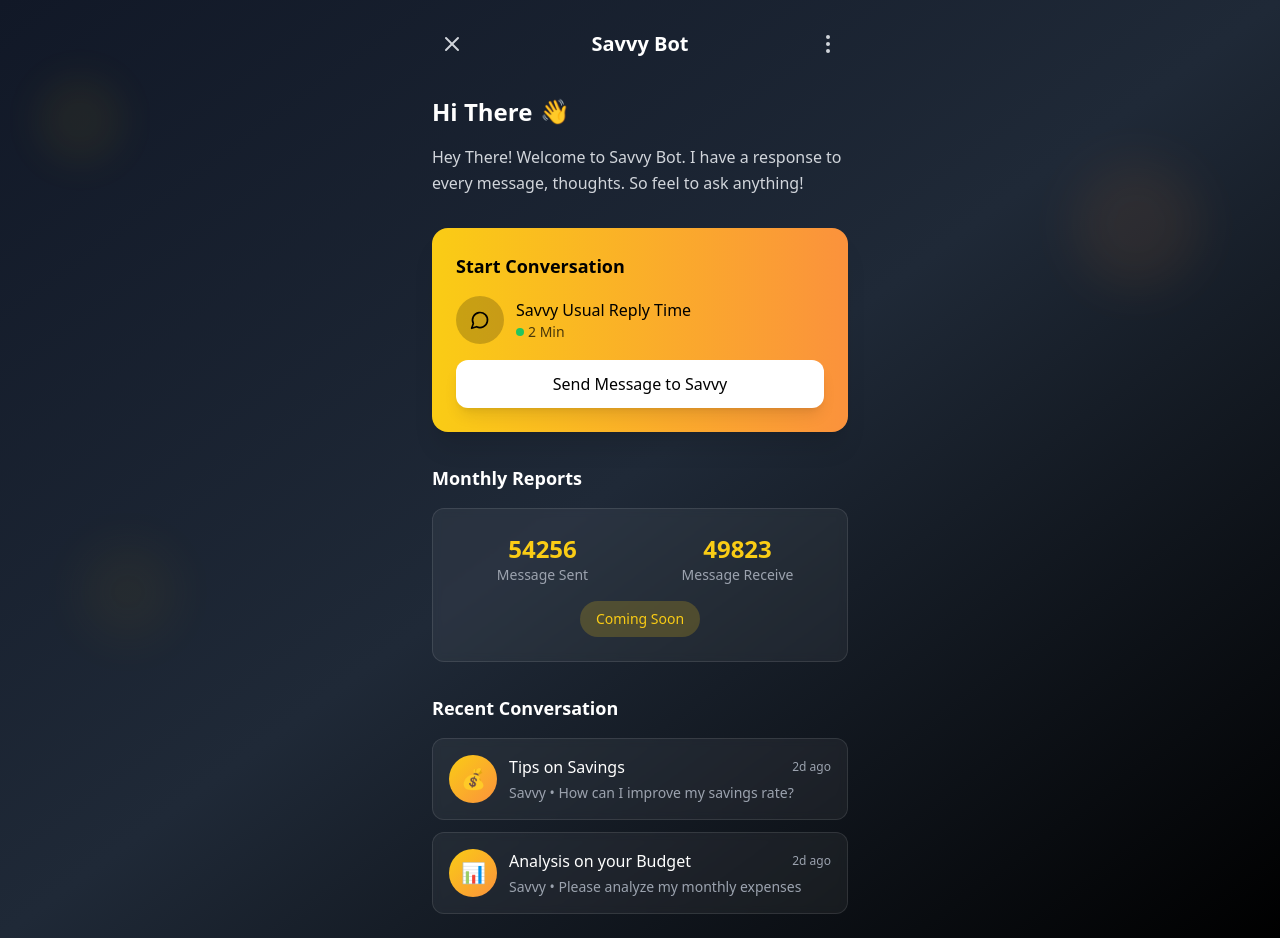
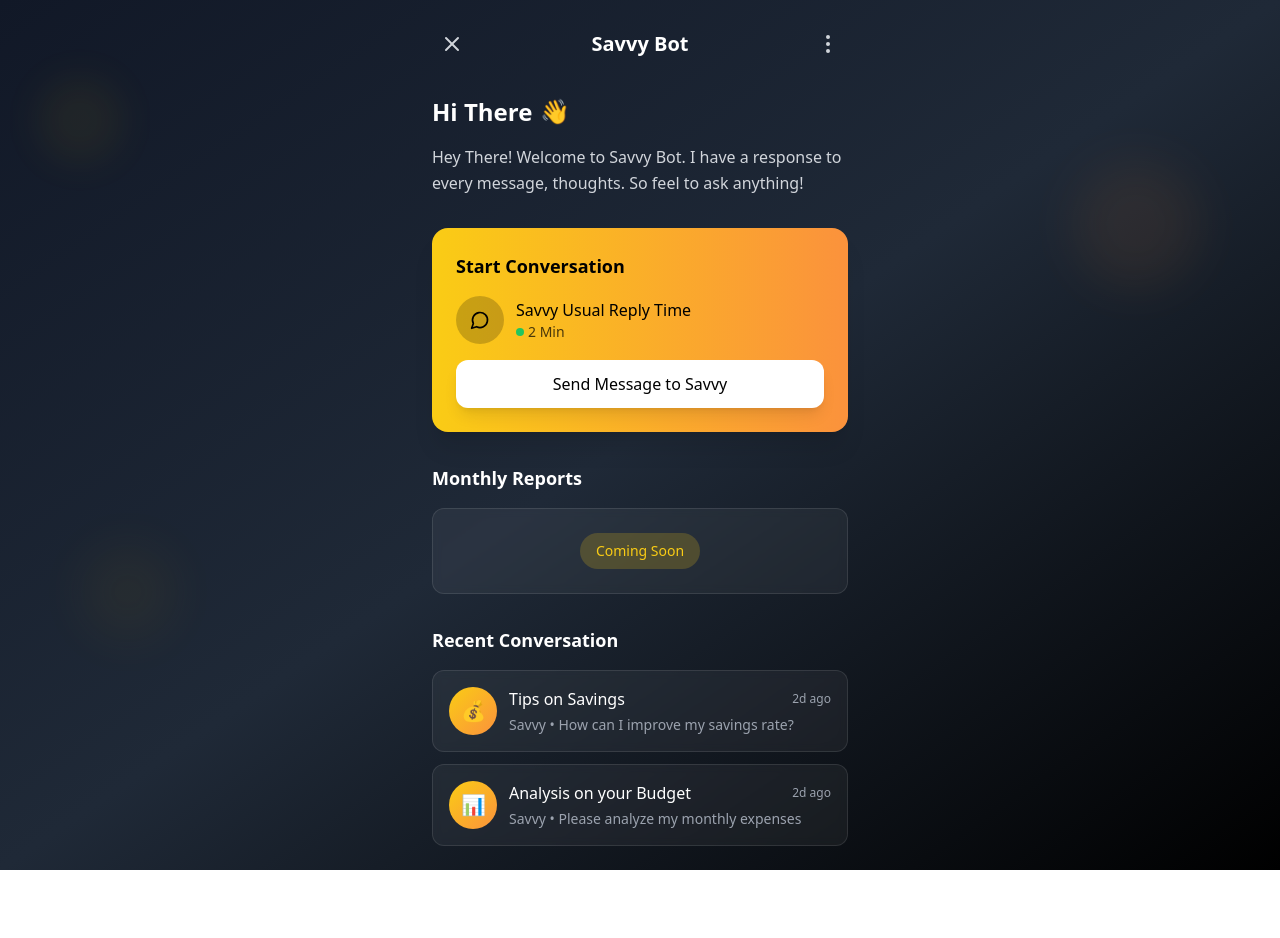
Before and after one commit to digitalboomster/savvy-bot-canvas-remake, a React (Vite) app: page / in a window 1280 px wide. After the commit the page ends 870 px from the top, so only its background shows below. Built offline with nearby package versions, Linux system fonts and the light colour scheme.

Commit message:
Remove monthly report stats
Remove the message sent and received statistics from the monthly reports section.

```diff
--- a/src/components/ChatInterface.tsx
+++ b/src/components/ChatInterface.tsx
@@ -98,17 +98,7 @@ const ChatInterface = () => {
         <div className="mb-8">
           <h3 className="text-lg font-semibold mb-4">Monthly Reports</h3>
           <div className="bg-white/5 backdrop-blur-sm border border-white/10 rounded-xl p-6">
-            <div className="grid grid-cols-2 gap-6">
-              <div className="text-center">
-                <div className="text-2xl font-bold text-yellow-400">54256</div>
-                <div className="text-gray-400 text-sm">Message Sent</div>
-              </div>
-              <div className="text-center">
-                <div className="text-2xl font-bold text-yellow-400">49823</div>
-                <div className="text-gray-400 text-sm">Message Receive</div>
-              </div>
-            </div>
-            <div className="mt-4 text-center">
+            <div className="text-center">
               <span className="inline-block bg-yellow-400/20 text-yellow-400 px-4 py-2 rounded-full text-sm font-medium">
                 Coming Soon
               </span>
```
